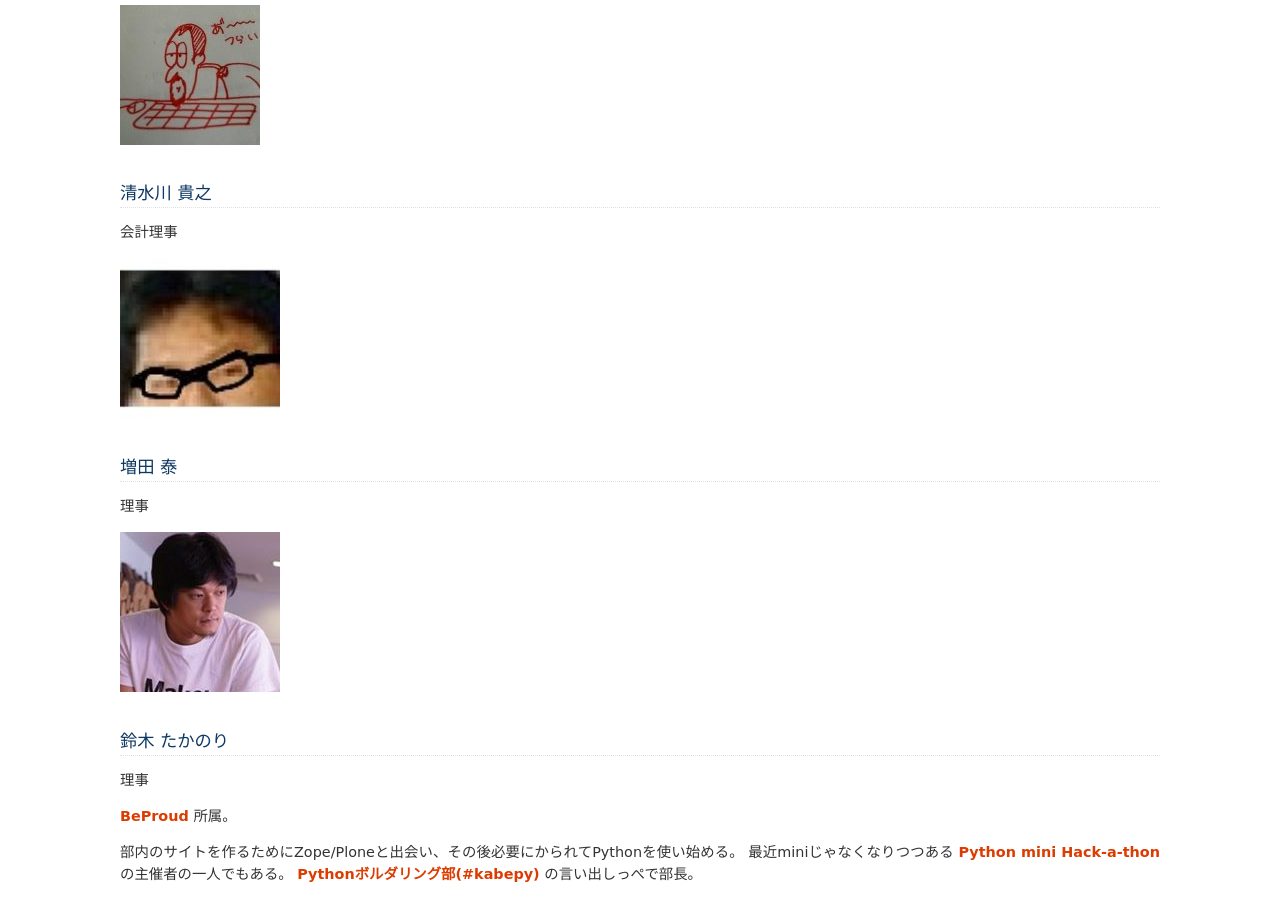
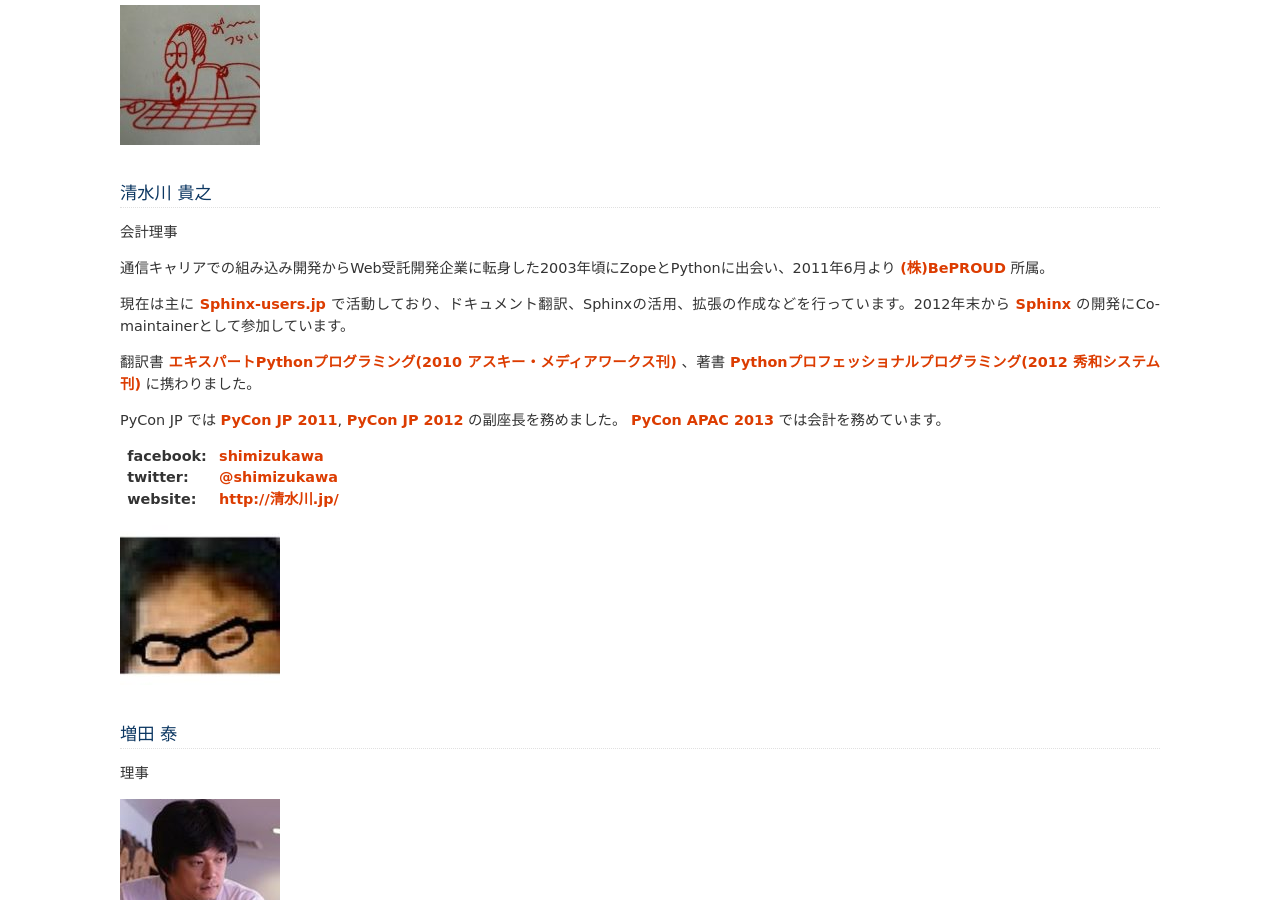
Before and after one commit to pyconjp/www.pycon.jp, a Sphinx documentation site: the page built from source/board.rst, in a window 1280 px wide and 900 px high, scrolled down 560 px. Built offline with Sphinx 7.4.7, drawn with Linux system fonts in a browser that asks for light colours.

Commit message:
update shimizukawa section

```diff
--- a/source/board.rst
+++ b/source/board.rst
@@ -18,7 +18,32 @@ Ian Lewis
 ===========
 会計理事
 
+通信キャリアでの組み込み開発からWeb受託開発企業に転身した2003年頃にZopeとPythonに出会い、2011年6月より `(株)BePROUD`_ 所属。
+
+現在は主に `Sphinx-users.jp`_ で活動しており、ドキュメント翻訳、Sphinxの活用、拡張の作成などを行っています。2012年末から Sphinx_ の開発にCo-maintainerとして参加しています。
+
+翻訳書 `エキスパートPythonプログラミング(2010 アスキー・メディアワークス刊)`_ 、著書 `Pythonプロフェッショナルプログラミング(2012 秀和システム刊)`_ に携わりました。
+
+PyCon JP では `PyCon JP 2011`_, `PyCon JP 2012`_ の副座長を務めました。 `PyCon APAC 2013`_ では会計を務めています。
+
+
+:facebook: shimizukawa_
+:twitter: `@shimizukawa`_
+:website: `http://清水川.jp/`_
+
 .. image:: /_static/shimizukawa.jpg
+
+.. _(株)BePROUD: http://www.beproud.jp/
+.. _Sphinx-users.jp: http://sphinx-users.jp/
+.. _Sphinx: http://sphinx-doc.org/
+.. _PyCon JP 2011: http://2011.pycon.jp/
+.. _PyCon JP 2012: http://2012.pycon.jp/
+.. _PyCon APAC 2013: http://apac-2013.pycon.jp/
+.. _エキスパートPythonプログラミング(2010 アスキー・メディアワークス刊): http://ascii.asciimw.jp/books/books/detail/978-4-04-868629-7.shtml
+.. _Pythonプロフェッショナルプログラミング(2012 秀和システム刊): http://www.shuwasystem.co.jp/products/7980html/3294.html
+.. _shimizukawa: https://www.facebook.com/shimizukawa
+.. _@shimizukawa: https://twitter.com/shimizukawa
+.. _http://清水川.jp/: http://清水川.jp/
 
 増田 泰
 =======
```
